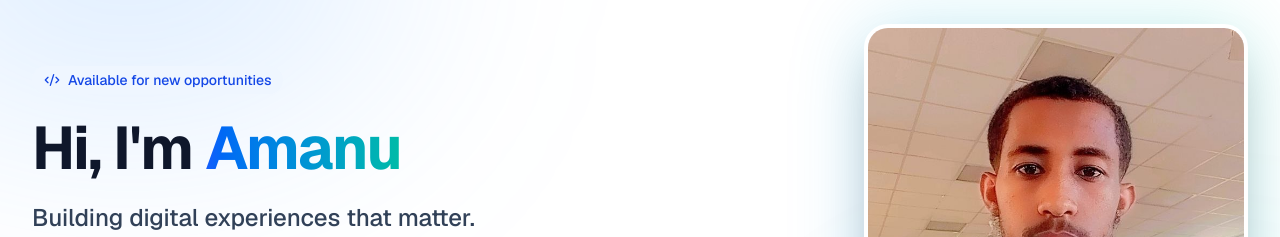
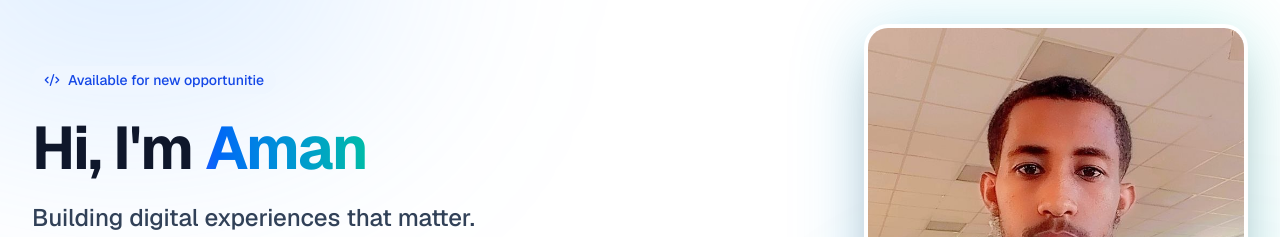
Before and after one commit to aman-9496/my-portfolio, a Next.js app: page / in a window 1280 px wide. Shown: the part 184-421 px from the top of the page. Built offline with nearby package versions, Linux system fonts and the light colour scheme.

Commit message:
updated page info
updating typing error

```diff
--- a/src/app/page.tsx
+++ b/src/app/page.tsx
@@ -20,12 +20,12 @@ export default function Home() {
               <div className="flex-1 flex flex-col items-center lg:items-start text-center lg:text-left">
                 <div className="inline-flex items-center gap-2 px-3 py-1 rounded-full bg-blue-50 dark:bg-blue-900/30 text-blue-700 dark:text-blue-300 font-medium text-sm mb-6">
                   <Code2 className="w-4 h-4" />
-                  <span>Available for new opportunities</span>
+                  <span>Available for new opportunitie</span>
                 </div>
                 <h1 className="text-4xl sm:text-5xl lg:text-6xl font-bold tracking-tight text-slate-900 dark:text-white mb-6">
                   Hi, I&apos;m{" "}
                   <span className="text-transparent bg-clip-text bg-gradient-to-r from-blue-600 to-teal-500 dark:from-blue-400 dark:to-teal-300">
-                    Amanu
+                    Aman
                   </span>
                 </h1>
                 <p className="text-xl sm:text-2xl font-medium text-slate-700 dark:text-slate-300 mb-4">
```
